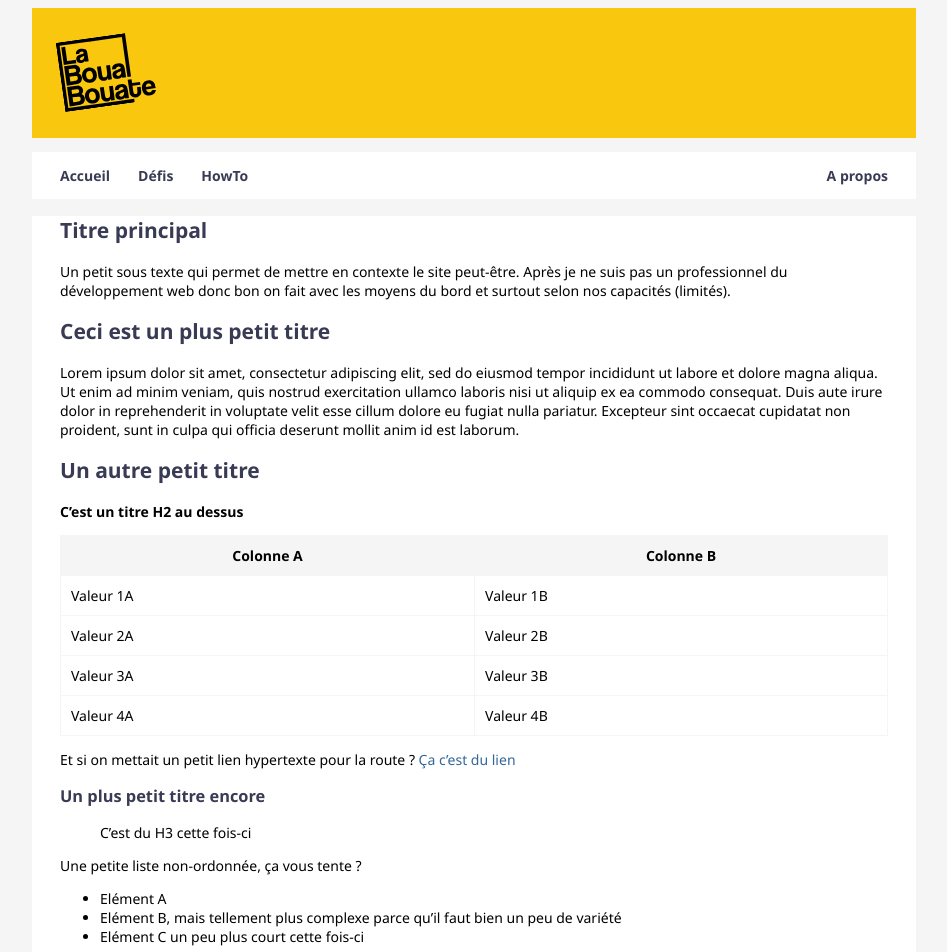
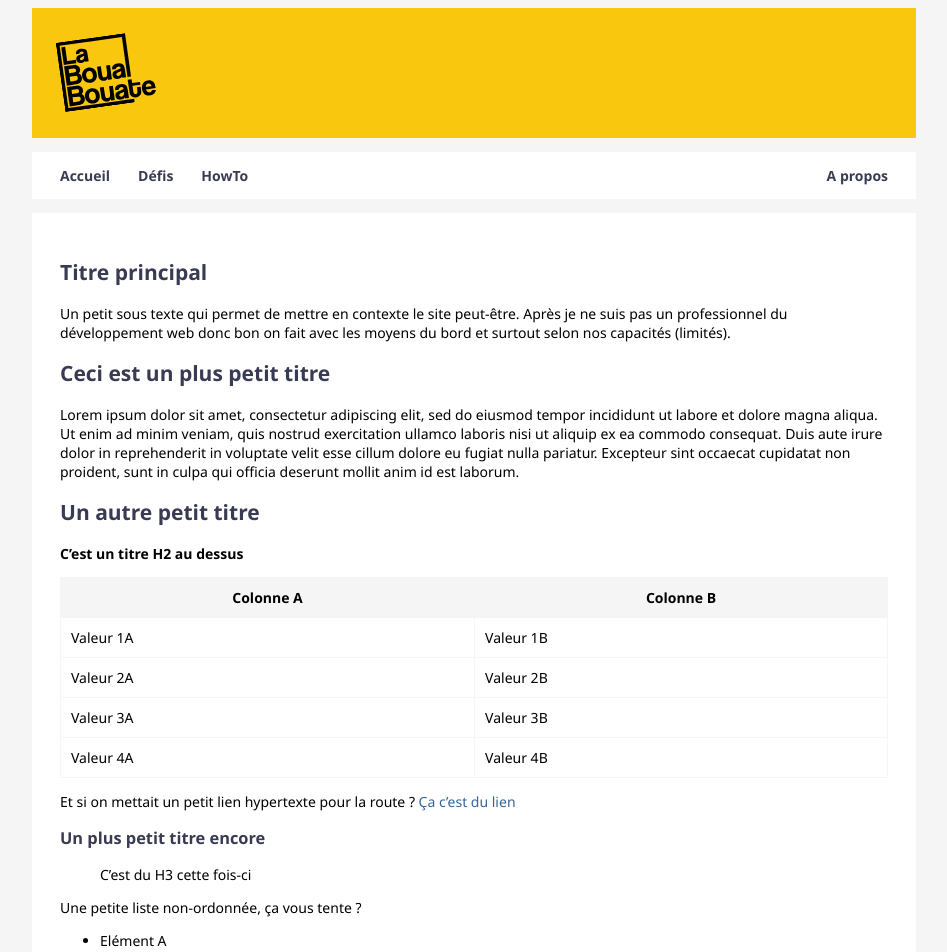
Before and after one commit to leobouard/leobouard.github.io, a Jekyll site: the page built from index.md, in a window 1280 px wide. Shown: the top 952 px of the page, without its empty margins (166-1113 px from the left). Built offline with Jekyll 4.4.1, drawn with Linux system fonts in a browser that asks for light colours; our own code applies the rules of GitHub Pages for plain Markdown files.

Commit message:
Update style.scss

```diff
--- a/assets/css/style.scss
+++ b/assets/css/style.scss
@@ -52,8 +52,7 @@ header > div {
 
 section {
     background-color: #fff;
-    padding-left: 2em;
-    padding-right: 2em;
+    padding: 2em;
 }
 
     /* --- NAVIGATION BAR --- */
@@ -178,7 +177,6 @@ footer {
     background-color: #383b53;
     color: #fff;
     margin-top: 1em;
-    margin-bottom: 1em;
     bottom: 0;
 }
 
```
